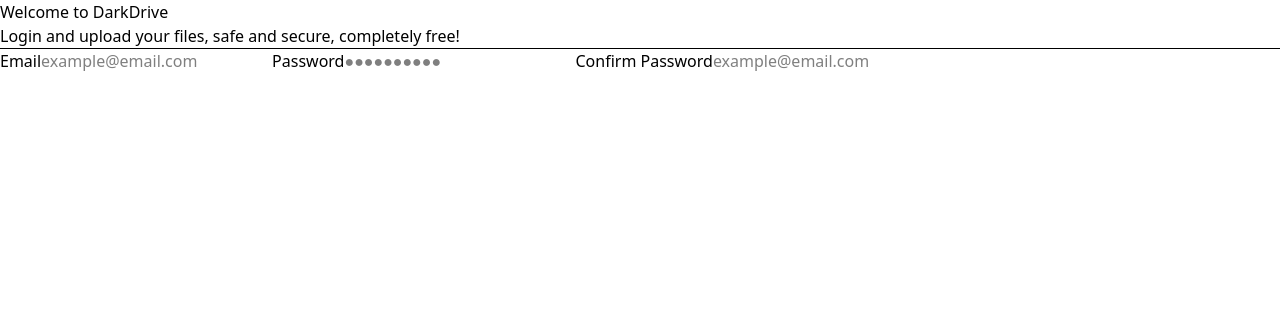
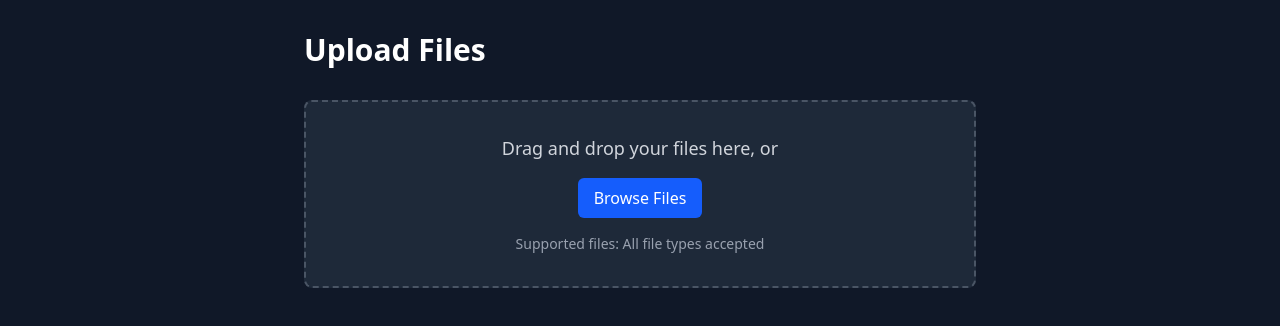
Before and after one commit to Ali90922/DarkDrive, a React (Vite) app in the folder frontend/: page / in a window 1280 px wide. Shown: the top 326 px of the page. Built offline with nearby package versions, Linux system fonts and the light colour scheme.

Commit message:
file upload page

```diff
--- /dev/null
+++ b/frontend/api/transfer.js
@@ -0,0 +1,42 @@
+// transfer.js
+
+const uploadEndpoint = 'http://98.83.145.159:8000/upload/';
+
+export const uploadFiles = async (files) => {
+  try {
+    const results = [];
+
+    for (const file of files) {
+      const formData = new FormData();
+      formData.append('file', file);
+
+      const response = await fetch(uploadEndpoint, {
+        method: 'POST',
+        body: formData,
+      });
+
+      if (!response.ok) {
+        throw new Error(`Upload failed for ${file.name}`);
+      }
+
+      results.push({
+        fileName: file.name,
+        success: true
+      });
+    }
+
+    return {
+      success: true,
+      message: 'All files uploaded successfully',
+      results
+    };
+
+  } catch (error) {
+    console.error('Upload error:', error);
+    return {
+      success: false,
+      message: error.message,
+      error
+    };
+  }
+};
--- a/frontend/package.json
+++ b/frontend/package.json
@@ -11,6 +11,7 @@
   },
   "dependencies": {
     "@tailwindcss/vite": "^4.0.8",
+    "lucide-react": "^0.475.0",
     "react": "^19.0.0",
     "react-dom": "^19.0.0",
     "tailwindcss": "^4.0.8"
--- a/frontend/src/App.jsx
+++ b/frontend/src/App.jsx
@@ -1,7 +1,8 @@
+import FileUpload from "./pages/FileUpload";
 import SignUp from "./SignUp";
 
 const App = () => {
-	return <SignUp />;
+	return <FileUpload />;
 };
 
 export default App;
--- /dev/null
+++ b/frontend/src/pages/FileUpload.jsx
@@ -0,0 +1,124 @@
+import React, { useState } from 'react';
+import { uploadFiles } from '../../api/transfer.js';
+
+const FileUpload = () => {
+  const [dragActive, setDragActive] = useState(false);
+  const [files, setFiles] = useState([]);
+  const [uploadStatus, setUploadStatus] = useState('');
+
+  const handleDrag = (e) => {
+    e.preventDefault();
+    e.stopPropagation();
+    if (e.type === "dragenter" || e.type === "dragover") {
+      setDragActive(true);
+    } else if (e.type === "dragleave") {
+      setDragActive(false);
+    }
+  };
+
+  const handleDrop = (e) => {
+    e.preventDefault();
+    e.stopPropagation();
+    setDragActive(false);
+
+    if (e.dataTransfer.files && e.dataTransfer.files[0]) {
+      const newFiles = Array.from(e.dataTransfer.files);
+      setFiles(prev => [...prev, ...newFiles]);
+    }
+  };
+
+  const handleChange = (e) => {
+    if (e.target.files && e.target.files[0]) {
+      const newFiles = Array.from(e.target.files);
+      setFiles(prev => [...prev, ...newFiles]);
+    }
+  };
+
+  const handleUpload = async () => {
+    setUploadStatus('Uploading...');
+
+    const result = await uploadFiles(files);
+
+    if (result.success) {
+      setUploadStatus('Upload successful!');
+      setFiles([]); // Clear files after successful upload
+    } else {
+      setUploadStatus(`Upload failed: ${result.message}`);
+    }
+  };
+
+  return (
+    <div className="min-h-screen bg-gray-900 p-8">
+      <div className="max-w-2xl mx-auto">
+        <h2 className="text-3xl font-bold text-white mb-8">
+          Upload Files
+        </h2>
+
+        <div
+          className={`
+            border-2 border-dashed rounded-lg p-8
+            ${dragActive ? 'border-blue-500 bg-blue-500/10' : 'border-gray-600 bg-gray-800'}
+            transition-colors duration-200
+          `}
+          onDragEnter={handleDrag}
+          onDragLeave={handleDrag}
+          onDragOver={handleDrag}
+          onDrop={handleDrop}
+        >
+          <div className="flex flex-col items-center justify-center space-y-4">
+            <p className="text-lg text-gray-300">
+              Drag and drop your files here, or
+            </p>
+            <label className="px-4 py-2 bg-blue-600 hover:bg-blue-700 text-white rounded-md cursor-pointer transition-colors duration-200">
+              Browse Files
+              <input
+                type="file"
+                className="hidden"
+                multiple
+                onChange={handleChange}
+              />
+            </label>
+            <p className="text-sm text-gray-400">
+              Supported files: All file types accepted
+            </p>
+          </div>
+        </div>
+
+        {files.length > 0 && (
+          <div className="mt-8">
+            <h3 className="text-xl font-semibold text-white mb-4">Selected Files</h3>
+            <div className="space-y-2">
+              {files.map((file, index) => (
+                <div key={index} className="bg-gray-800 p-3 rounded-lg flex items-center justify-between">
+                  <span className="text-gray-300">{file.name}</span>
+                  <span className="text-gray-400 text-sm">{(file.size / 1024).toFixed(2)} KB</span>
+                </div>
+              ))}
+            </div>
+
+            <button
+              onClick={handleUpload}
+              className="mt-4 px-6 py-2 bg-green-600 hover:bg-green-700 text-white rounded-md transition-colors duration-200"
+            >
+              Upload Files
+            </button>
+          </div>
+        )}
+
+        {uploadStatus && (
+          <div className={`mt-4 p-3 rounded-lg ${
+            uploadStatus.includes('failed')
+              ? 'bg-red-900/50 text-red-200'
+              : uploadStatus.includes('successful')
+                ? 'bg-green-900/50 text-green-200'
+                : 'bg-blue-900/50 text-blue-200'
+          }`}>
+            {uploadStatus}
+          </div>
+        )}
+      </div>
+    </div>
+  );
+};
+
+export default FileUpload;
```
Also changed, not shown: 1 other file (tests, documents, lock files or other folders).
